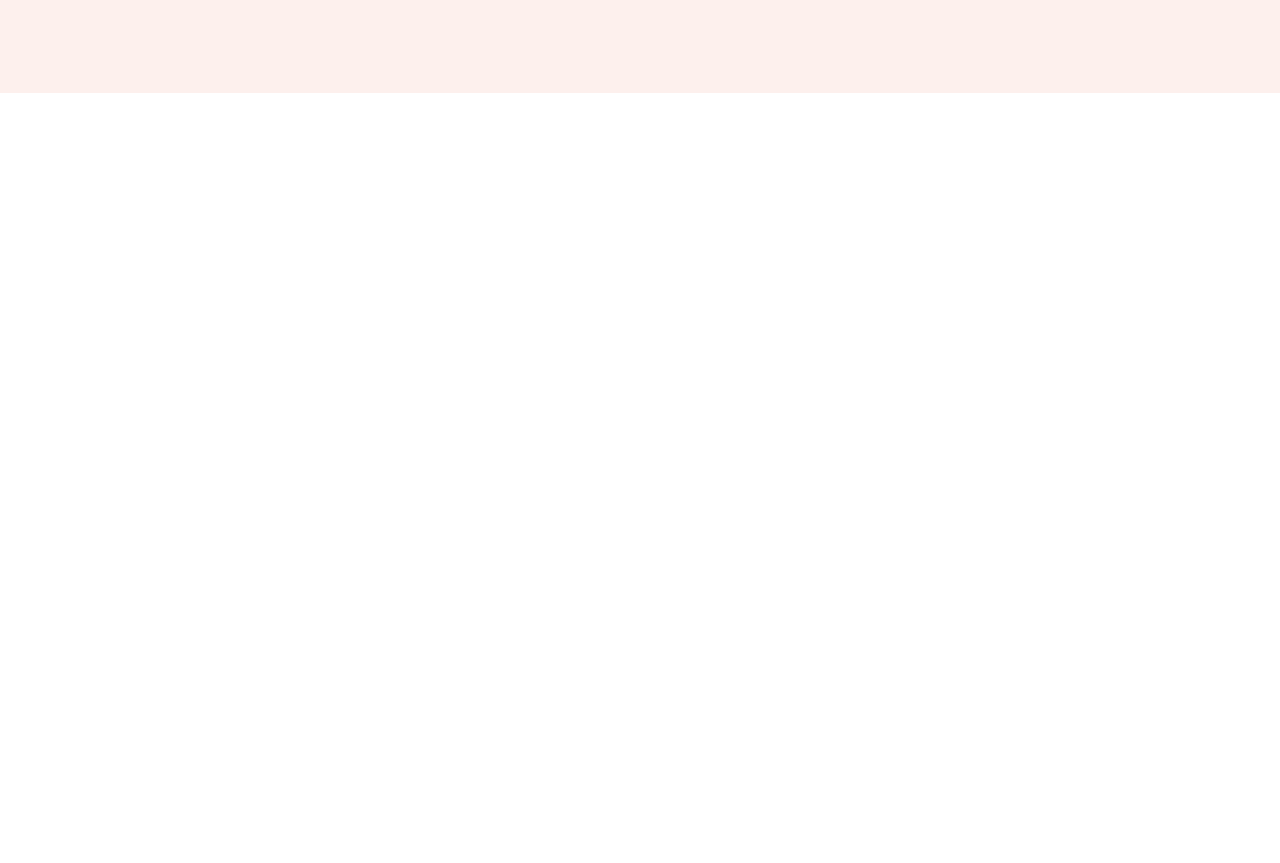
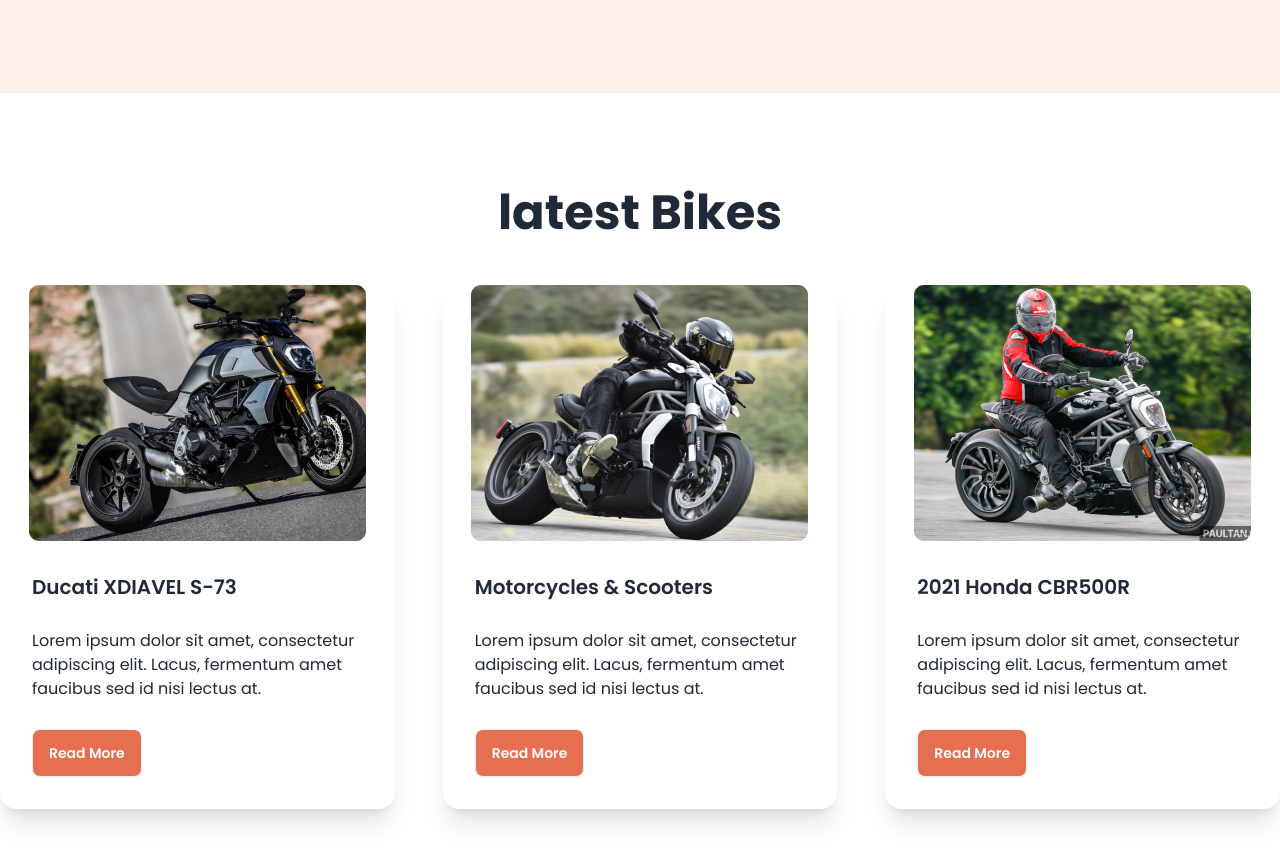
Before and after one commit to mahfuzahmed7/biker-zone, a plain HTML site: page index.html in a window 1280 px wide. Shown: the part 525-1388 px from the top of the page. Before the commit the page ends 800 px from the top, so only its background shows below. Drawn offline with nearby package versions, Linux system fonts and the light colour scheme.

Commit message:
added latest bike section

```diff
--- a/index.html
+++ b/index.html
@@ -46,7 +46,7 @@
 
 <body class="font-poppins">
     <!-- Header Section -->
-    <header class="md:container mx-auto">
+    <header class="md:container mx-auto ">
         <nav>
             <div class="navbar bg-base-100">
                 <div class="flex-1">
@@ -155,6 +155,62 @@
             </div>
 
         </div>
+
+        <!-- latest bike section -->
+        <section class="my-24">
+            <h3 class="text-5xl font-bold text-center mb-12">latest Bikes</h3>
+            <!-- cards -->
+            <div class="grid grid-cols-1 gap-12 md:grid-cols-2 lg:grid-cols-3 ">
+                <!-- card1 -->
+                <div>
+                    <div class="card bg-base-100 shadow-xl">
+                        <figure>
+                            <img src="./images/others/latest1.png" alt="Shoes" />
+                        </figure>
+                        <div class="card-body space-y-5">
+                            <h2 class="card-title">Ducati XDIAVEL S-73</h2>
+                            <p>Lorem ipsum dolor sit amet, consectetur adipiscing elit. Lacus, fermentum amet faucibus
+                                sed id nisi lectus at.</p>
+                            <div class="card-actions ">
+                                <button class="btn bg-bike-primary text-white">Read More</button>
+                            </div>
+                        </div>
+                    </div>
+                </div>
+                <!-- card2 -->
+                <div>
+                    <div class="card bg-base-100 shadow-xl">
+                        <figure>
+                            <img src="./images/others/latest2.png" alt="Shoes" />
+                        </figure>
+                        <div class="card-body space-y-5">
+                            <h2 class="card-title">Motorcycles & Scooters</h2>
+                            <p>Lorem ipsum dolor sit amet, consectetur adipiscing elit. Lacus, fermentum amet faucibus
+                                sed id nisi lectus at.</p>
+                            <div class="card-actions ">
+                                <button class="btn bg-bike-primary text-white">Read More</button>
+                            </div>
+                        </div>
+                    </div>
+                </div>
+                <!-- card3 -->
+                <div>
+                    <div class="card bg-base-100 shadow-xl">
+                        <figure>
+                            <img src="./images/others/latest3.png" alt="Shoes" />
+                        </figure>
+                        <div class="card-body space-y-5">
+                            <h2 class="card-title">2021 Honda CBR500R</h2>
+                            <p>Lorem ipsum dolor sit amet, consectetur adipiscing elit. Lacus, fermentum amet faucibus
+                                sed id nisi lectus at.</p>
+                            <div class="card-actions ">
+                                <button class="btn bg-bike-primary text-white">Read More</button>
+                            </div>
+                        </div>
+                    </div>
+                </div>
+            </div>
+        </section>
     </main>
 
 
```
